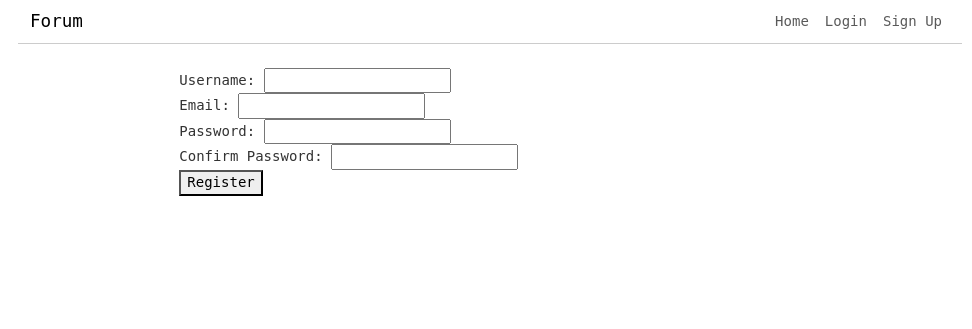
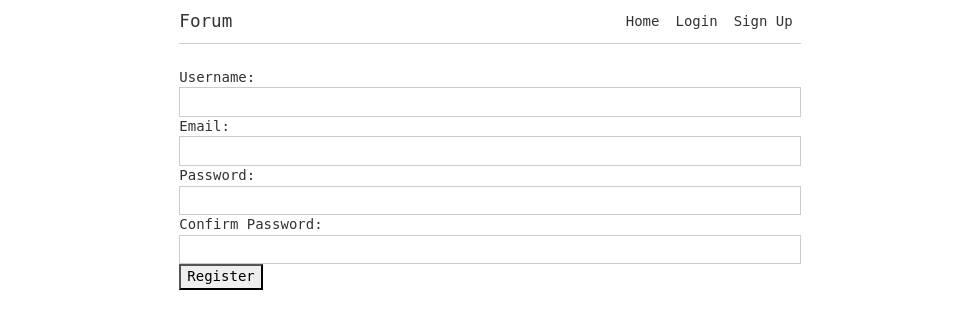
Before and after one commit to coeli-network/forum, a Django app: page /register/ in a window 1280 px wide. Shown: the top 329 px of the page, without its empty margins (150-1122 px from the left). Run offline with Django 5.2, Linux system fonts and the light colour scheme.

```diff
--- a/core/static/css/custom.css
+++ b/core/static/css/custom.css
@@ -7,6 +7,11 @@
     --font-size-base: 14px;
     --font-size-small: 12px;
     --line-height-base: 1.4;
+    --navbar-link-color: #333333;
+    --navbar-link-hover-color: #0056b3;
+    --input-background: #ffffff;
+    --input-text-color: #333333;
+    --input-border-color: #cccccc;
 }
 
 @media (prefers-color-scheme: dark) {
@@ -15,6 +20,11 @@
         --text-color: #f0f0f0;
         --link-color: #4da6ff;
         --border-color: #444444;
+        --navbar-link-color: #e0e0e0;
+        --navbar-link-hover-color: #ffffff;
+        --input-background: #2a2a2a;
+        --input-text-color: #f0f0f0;
+        --input-border-color: #444444;
     }
 }
 
@@ -41,6 +51,43 @@ a:hover {
     padding: 0.25rem 0.5rem;
 }
 
+/* Form styles */
+input[type="text"],
+input[type="email"],
+input[type="password"],
+input[type="url"],
+textarea,
+select {
+    background-color: var(--input-background);
+    color: var(--input-text-color);
+    border: 1px solid var(--input-border-color);
+    padding: 0.25rem 0.5rem;
+    font-size: var(--font-size-base);
+    width: 100%;
+}
+
+input[type="text"]:focus,
+input[type="email"]:focus,
+input[type="password"]:focus,
+input[type="url"]:focus,
+textarea:focus,
+select:focus {
+    outline: none;
+    border-color: var(--link-color);
+}
+
+/* Button styles */
+.btn-primary {
+    background-color: var(--link-color);
+    border-color: var(--link-color);
+    color: var(--background-color);
+}
+
+.btn-primary:hover {
+    background-color: var(--navbar-link-hover-color);
+    border-color: var(--navbar-link-hover-color);
+}
+
 .navbar {
     border-bottom: 1px solid var(--border-color);
     padding: 0.25rem 0;
@@ -48,10 +95,25 @@ a:hover {
 
 .navbar-brand {
     font-size: 1.1rem;
+    color: var(--navbar-link-color);
+    padding-left: 0;
+}
+
+.navbar-brand:hover {
+    color: var(--navbar-link-hover-color);
 }
 
 .nav-link {
     padding: 0.25rem 0.5rem;
+    color: var(--navbar-link-color);
+}
+
+.nav-link:hover {
+    color: var(--navbar-link-hover-color);
+}
+
+.navbar-nav {
+    margin-left: auto;
 }
 
 .post-list {
--- a/core/templates/core/base.html
+++ b/core/templates/core/base.html
@@ -5,16 +5,16 @@
     <meta charset="UTF-8">
     <meta name="viewport" content="width=device-width, initial-scale=1.0">
     <title>{% block title %}Forum{% endblock %}</title>
-    <!-- Replace Pico CSS with Bootstrap CSS -->
     <link href="https://cdn.jsdelivr.net/npm/bootstrap@5.3.0-alpha1/dist/css/bootstrap.min.css" rel="stylesheet">
-    <!-- Add custom CSS file -->
     <link rel="stylesheet" href="{% static 'css/custom.css' %}">
 </head>
 <body>
     <div class="container">
+        <div class="row justify-content-center">
+            <div class="col-12 col-md-10 col-lg-8">
                 <header class="mb-4">
-            <nav class="navbar navbar-expand-lg">
-                <div class="container-fluid">
+                    <nav class="navbar navbar-expand-lg px-0">
+                        <div class="container-fluid px-0">
                             <a class="navbar-brand" href="{% url 'index' %}">Forum</a>
                             <div class="navbar-nav">
                                 <a class="nav-link" href="{% url 'index' %}">Home</a>
@@ -29,12 +29,12 @@
                         </div>
                     </nav>
                 </header>
-        <main class="row justify-content-center">
-            <div class="col-12 col-md-10 col-lg-8">
+                <main>
                     {% block content %}
                     {% endblock %}
+                </main>
             </div>
-        </main>
+        </div>
     </div>
 </body>
 </html>
```
Lines whose indentation alone changed are shown as unchanged.
